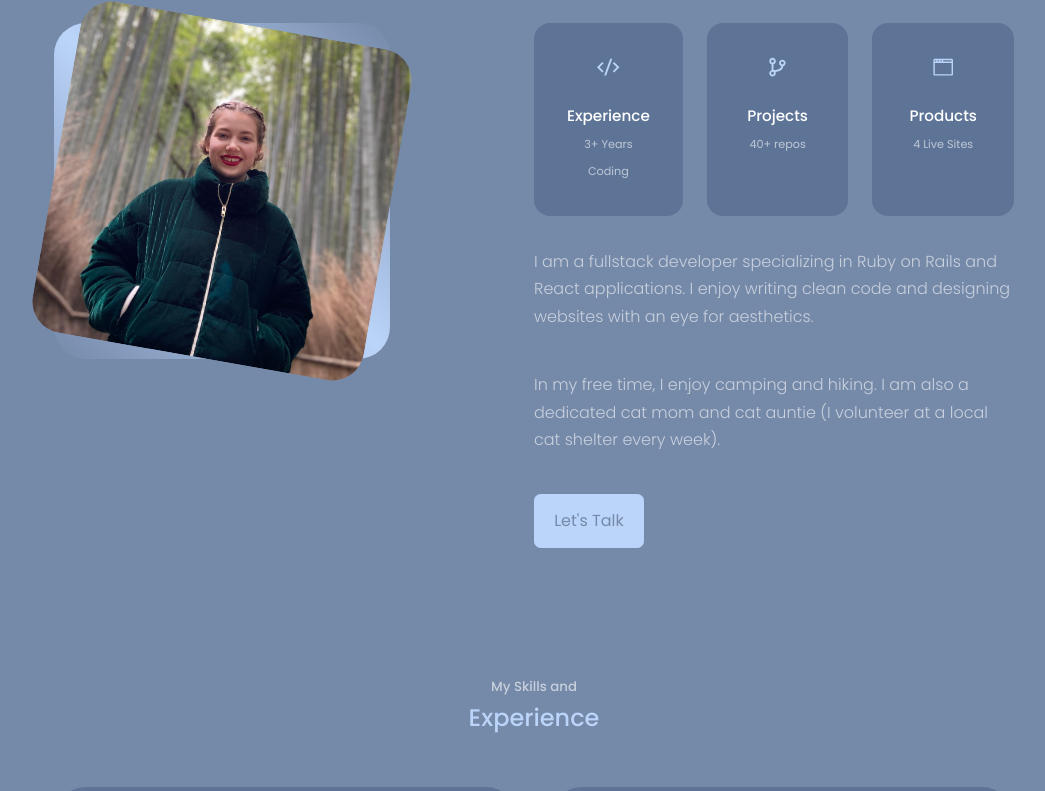
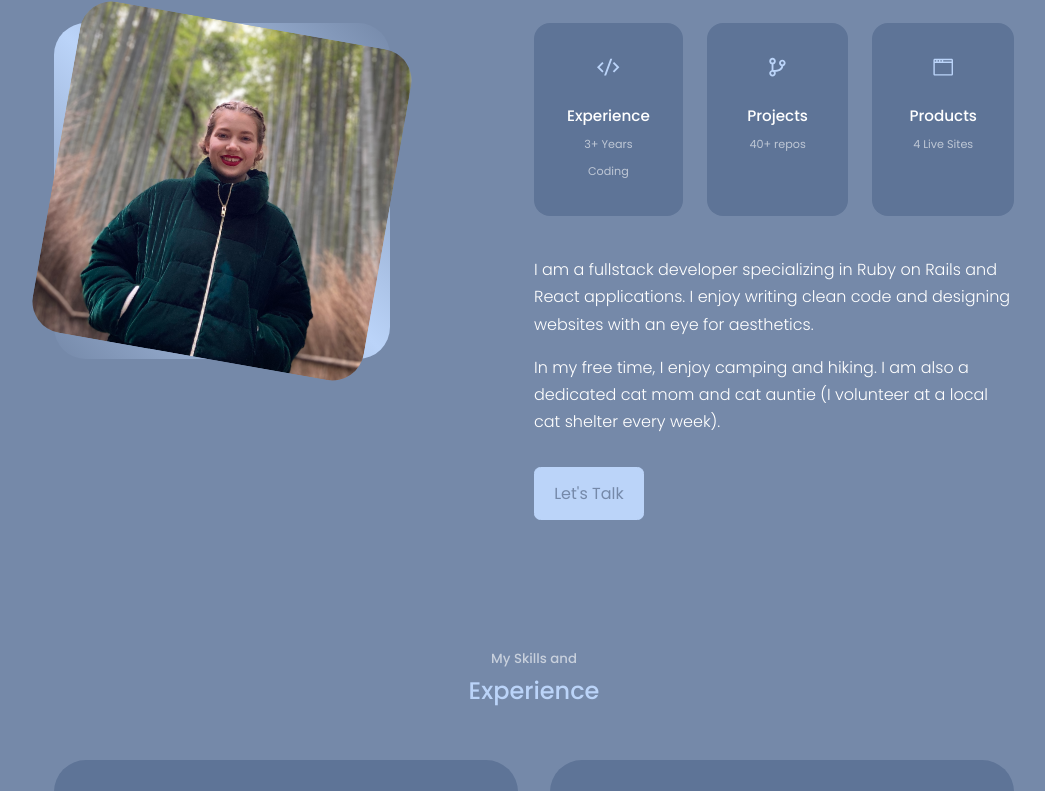
Before and after one commit to AidanFournier/react-portfolio-site, a React (Create React App) app: page / in a window 1280 px wide. Shown: the part 960-1751 px from the top of the page, without its empty margins (106-1151 px from the left). Built offline with nearby package versions, Linux system fonts and the light colour scheme.

Commit message:
Changed colours and spacing

```diff
--- a/src/stylesheets/components/about.scss
+++ b/src/stylesheets/components/about.scss
@@ -42,6 +42,7 @@
     padding: 2rem;
     text-align: center;
     transition: $transition;
+    margin-bottom: 1.5rem;
     h5 {
         font-size: 0.95rem;
         color: $color-white;
@@ -64,9 +65,12 @@
 
 .about__content {
     p {
-        margin: 2rem 0 2.6rem;
-        color: $color-light;
+        margin: 1rem 0 0;
+        color: $color-white;
         font-weight: 300;
+    }
+    a {
+        margin-top: 2rem;
     }
 }
 
```
